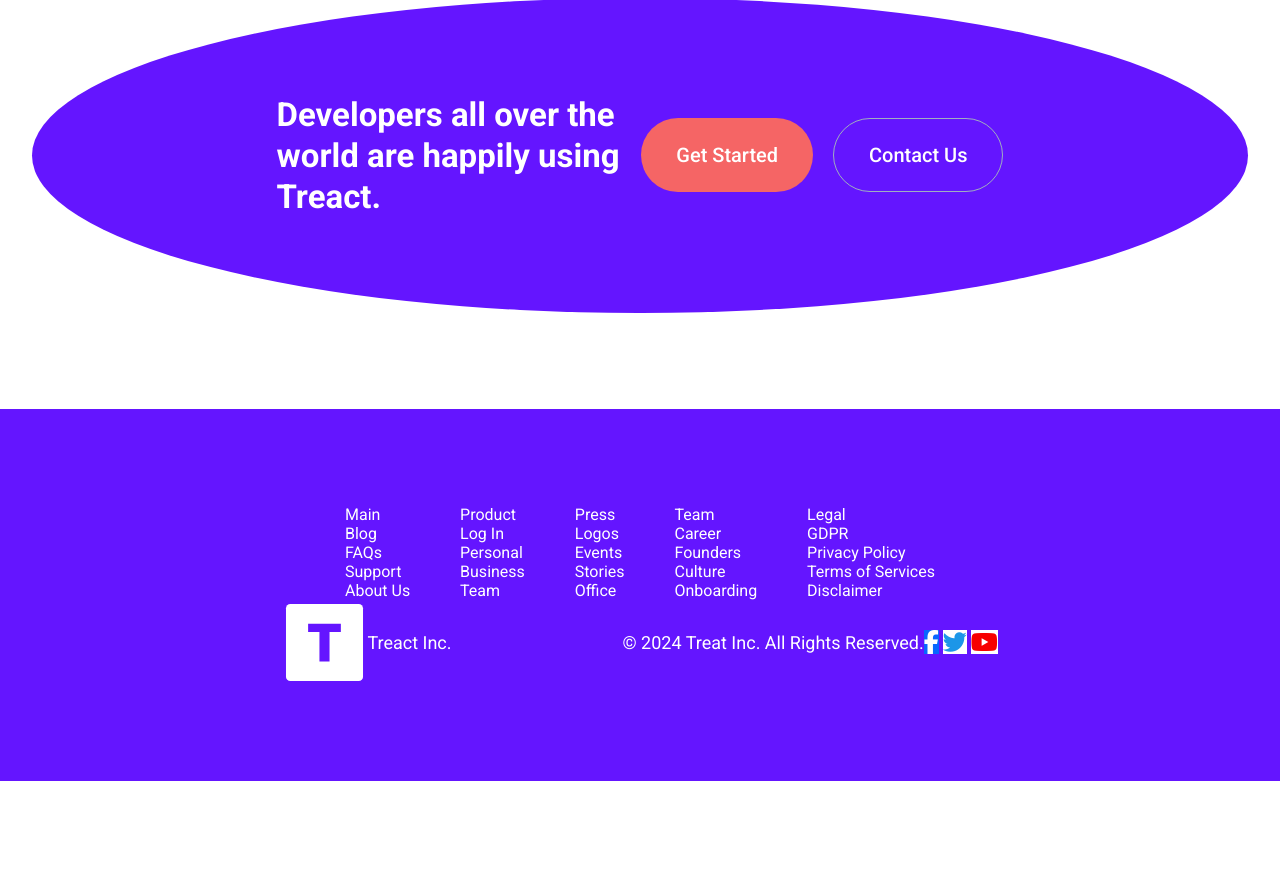
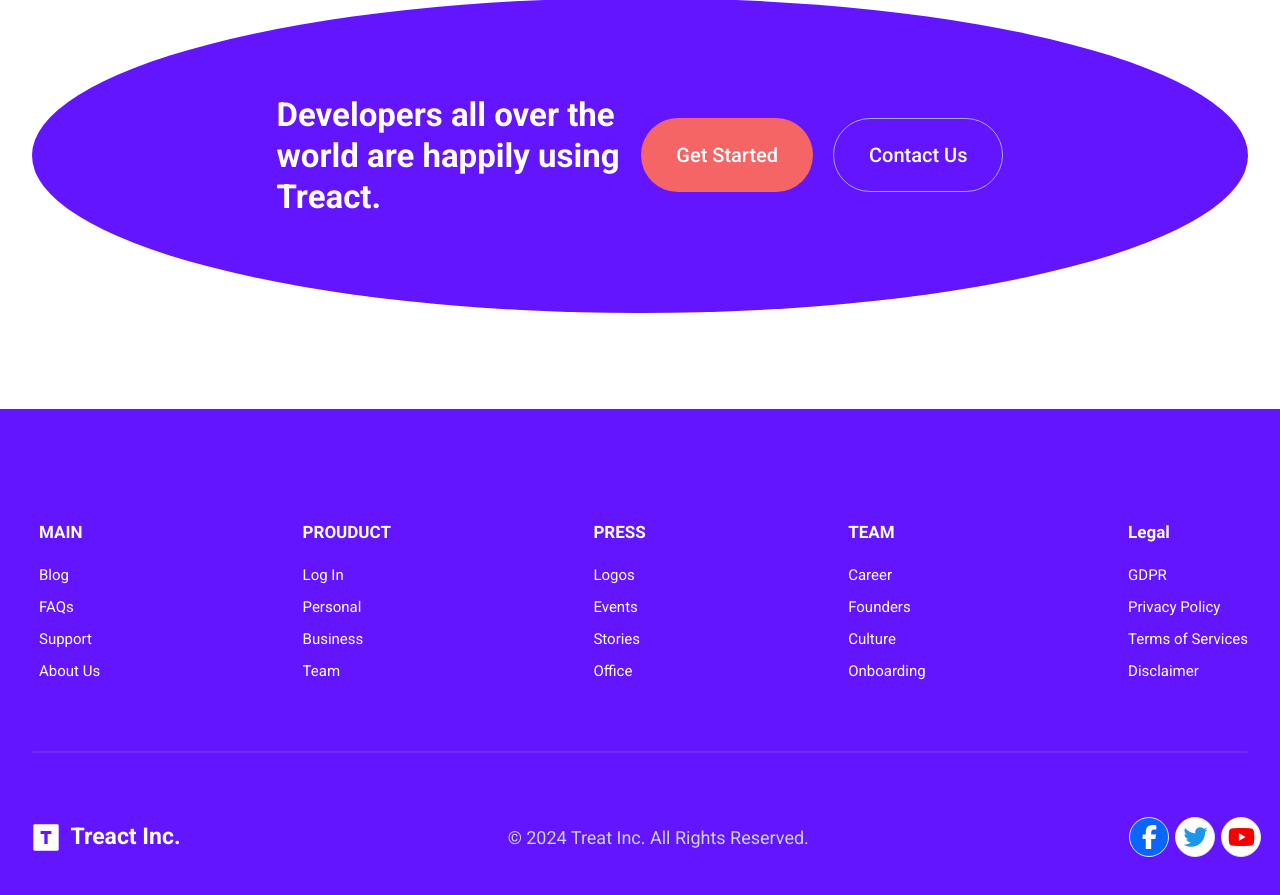
Before and after one commit to Alviam564/Project-Treact, a plain HTML site: page Treact/index.html in a window 1280 px wide. Shown: the part 5667-6562 px from the top of the page. Before the commit the page ends 6448 px from the top, so only its background shows below. Drawn offline with Linux system fonts and the light colour scheme.

Commit message:
footer 99.9% done

```diff
--- a/Treact/index.html
+++ b/Treact/index.html
@@ -253,7 +253,7 @@
                         </div>
                         <div class="something16">
                             <div>
-                                <div class="something61">
+                                <div class="something38">
                                     <figure class=
                                         "features-mask value-mask1">
                                         💲
@@ -263,7 +263,7 @@
                                 <p class="something21">We promise to offer you the best rate we can - at par with the industry standard.</p>
                             </div>
                             <div>
-                                <div class="something61">
+                                <div class="something38">
                                     <figure class=
                                         "features-mask value-mask2">
                                         👜
@@ -373,7 +373,7 @@
                                 </div>
                             </div>
                             <div class="testimonial-topmask">
-                                <div class="contact2">
+                                <div class="testimonial-fix">
                                     <img class="testimonial-mask"src="./assets/assets/photo-1494790108377-be9c29b29330.avif" alt="">
                                     <div>
                                         <h3>Charlotte Hale</h3>
@@ -406,60 +406,63 @@
         </section>
     </Main>
     <footer id="Contact">
-        <div class="container">
+        <div>
             <div class="row">
-                <div class="something59">
-                    <div class="something30">
-                        <div class="">Main</div>
-                        <div class="">Blog</div>
-                        <div class="">FAQs</div>
-                        <div class="">Support</div>
-                        <div class="">About Us</div>
+                <div class="something30">
+                    <div class="something31">
+                        <div class="something32">MAIN</div>
+                        <div class="something33">Blog</div>
+                        <div class="something33">FAQs</div>
+                        <div class="something33">Support</div>
+                        <div class="something33">About Us</div>
                     </div>
-                    <div class="something30">
-                        <div class="">Product</div>
-                        <div class="">Log In</div>
-                        <div class="">Personal</div>
-                        <div class="">Business</div>
-                        <div class="">Team</div>
+                    <div class="something31">
+                        <div class="something32">PROUDUCT</div>
+                        <div class="something33">Log In</div>
+                        <div class="something33">Personal</div>
+                        <div class="something33">Business</div>
+                        <div class="something33">Team</div>
                     </div>
-                    <div class="something30">
-                        <div class="">Press</div>
-                        <div class="">Logos</div>
-                        <div class="">Events</div>
-                        <div class="">Stories</div>
-                        <div class="">Office</div>
+                    <div class="something31">
+                        <div class="something32">PRESS</div>
+                        <div class="something33">Logos</div>
+                        <div class="something33">Events</div>
+                        <div class="something33">Stories</div>
+                        <div class="something33">Office</div>
                     </div>
-                    <div class="something30">
-                        <div class="">Team</div>
-                        <div class="">Career</div>
-                        <div class="">Founders</div>
-                        <div class="">Culture</div>
-                        <div class="">Onboarding</div>
+                    <div class="something31">
+                        <div class="something32">TEAM</div>
+                        <div class="something33">Career</div>
+                        <div class="something33">Founders</div>
+                        <div class="something33">Culture</div>
+                        <div class="something33">Onboarding</div>
                     </div>
-                    <div class="something30">
-                        <div class="">Legal</div>
-                        <div class="">GDPR</div>
-                        <div class="">Privacy Policy</div>
-                        <div class="">Terms of Services</div>
-                        <div class="">Disclaimer</div>
+                    <div class="something31">
+                        <div class="something32">Legal</div>
+                        <div class="something33">GDPR</div>
+                        <div class="something33">Privacy Policy</div>
+                        <div class="something33">Terms of Services</div>
+                        <div class="something33">Disclaimer</div>
                     </div>
                 </div>
-                <div class="contact2">
-                    <div class="something61">
-                        <img class="something60" src="./assets/assets/logo-light.d9a5d1b5be5ea077b26864fdfc2e96a4.svg" alt="">
-                        <p class="">Treact Inc.</p>
+                <div class="something34"></div>
+                <div class="something35">
+                    <div class="something37">
+                        <img class="W4fix" src="./assets/assets/logo-light.d9a5d1b5be5ea077b26864fdfc2e96a4.svg" alt="">
+                        <p class="something36">Treact Inc.</p>
                     </div>
-                    <p class="">© 2024 Treat Inc. All Rights Reserved.</p>
-                    <div>
-                        <a href="">
-                            <i class="fa fa-facebook-f" aria-hidden="true"></i>
+                    <div class="something38">
+                        <p class="copyright-color">© 2024 Treat Inc. All Rights Reserved.</p>
+                    </div>
+                    <div class="something39">
+                        <a href="https://www.facebook.com/login/" target="blank">
+                            <i class="media-mask fa fa-facebook-f" aria-hidden="true"></i>
                         </a>
-                        <a href="">
-                            <i class="fa fa-twitter" aria-hidden="true"></i>
+                        <a href="https://x.com/?lang=en" target="blank">
+                            <i class="media-mask fa fa-twitter" aria-hidden="true"></i>
                         </a>
-                        <a href="">
-                            <i class="fa fa-youtube" aria-hidden="true"></i>
+                        <a href="https://www.youtube.com/" target="blank">
+                            <i class="media-mask fa fa-youtube" aria-hidden="true"></i>
                         </a>
                     </div>
                 </div>
--- a/Treact/styles.css
+++ b/Treact/styles.css
@@ -116,15 +116,15 @@ header .row{
     flex-direction: column;
     align-items: center;
 }
+footer{
+    color: white;
+    background-color: #6415ff;
+    padding: 96px 32px;
+}
 footer .row{
     display: flex;
     flex-direction: column;
     align-items: center;
-    justify-content: space-between;
-}
-#Contact{
-    color: white;
-    background-color: #6415ff;
 }
 .Wfix{
     width: 100%;
@@ -135,6 +135,10 @@ footer .row{
 }
 .W3fix{
     width: 90%;
+}
+.W4fix{
+    width: 18%;
+    margin-right: 10px;
 }
 .section-title{
     font-size: 16px;
@@ -557,6 +561,10 @@ input::placeholder{
     align-items: center;
     justify-content: space-between;
 }
+.testimonial-fix{
+    display: flex;
+    align-items: center;
+}
 .testimonial-buright{
     font-size: 25px;
     width: 50px;
@@ -597,10 +605,6 @@ input::placeholder{
 .something29{
     display: flex;
     justify-content: space-between;
-}.something30{
-    display: flex;
-    flex-direction: column;
-    justify-content: space-around;
 }
 .Getting_startedbu1{
     font-size: 20px;
@@ -627,22 +631,60 @@ input::placeholder{
     background-color: #6415ff;
     border:  rgb(160, 174, 192) solid 1px;;
 }
-.something59{
-    width: 50%;
+.something30{
+    width: 100%;
+    display: flex;
+    justify-content: space-between;
+
+}
+.something31{
+    display: flex;
+    flex-direction: column;
+    justify-content: space-around;
+}
+.something32 {
+    margin: 17px 0;
+    margin-left: 7px;
+    font-weight: 600;
+    font-size: 17px;
+}
+.something33 {
+    margin: 7px 0;
+    margin-left: 7px;
+    font-size: 15px;
+}
+.something34 {
+    width: 100%;
+    height: 2px;
+    margin: 64px 0;
+    background-color: rgb(116, 44, 255);
+}
+.something35{
     display: flex;
     align-items: center;
-    justify-content: space-around;
+    justify-content: space-between;
+    width: 100%;
 }
-.something60{
-    width: 25%;
+.something36{
+    font-weight: 700;
+    font-size: 23px;
 }
-.contact2{
+.something37{
+    display: flex;
+    align-items: center;
+    width: 13%;
+}
+.copyright-color{
+    color: #cbd5e0;
+}
+.something38{
     display: flex;
     align-items: center;
 }
-.something61{
+.something39{
     display: flex;
-    align-items: center;
+    justify-content: space-between;
+    width: 10%;
 }
 fa {
     font-family: var(--fa-style-family, "Font Awesome 6 Free");
@@ -666,3 +708,12 @@ fa {
     color: #f70000;
     background-color: white;
     font-size: x-large;}
+.media-mask{
+    width: 40px;
+    height: 40px;
+    border-radius: 50%;
+    text-align: center;
+    padding-top: 7px;
+    border:solid 1px #e5e7eb;
+    margin: 0 3px;
+}
```
